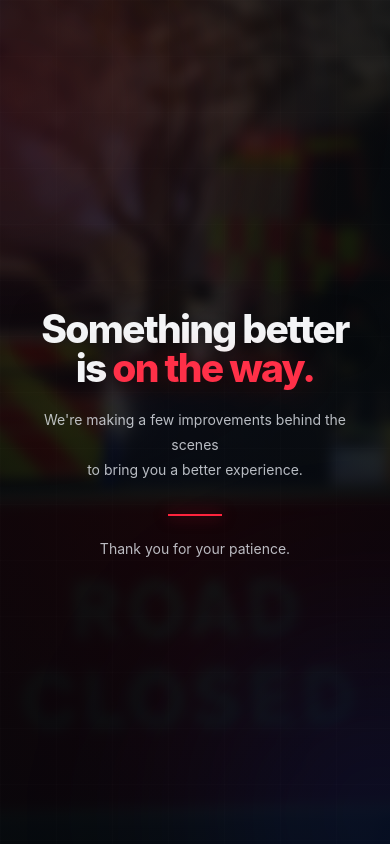
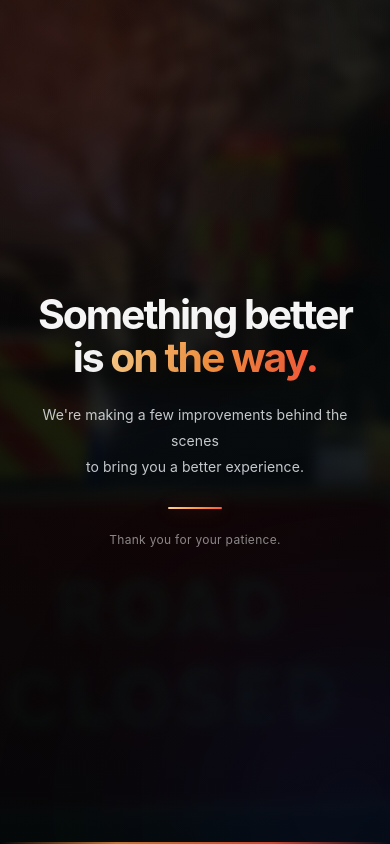
Before and after one commit to swift-sys/oxford-website, a React (Vite) app: page / in a window 390 px wide. Built offline with nearby package versions, Linux system fonts and the light colour scheme.

Commit message:
Refactor maintenance page styles and colors
Updated background colors and styles for maintenance page. Improved responsiveness and adjusted various CSS properties for better visual consistency.

```diff
--- a/src/styles/maintenance.css
+++ b/src/styles/maintenance.css
@@ -1,3 +1,7 @@
+/* ========================================
+   GLOBAL STYLES
+======================================== */
+
 * {
   box-sizing: border-box;
 }
@@ -5,9 +9,13 @@
 html,
 body,
 #root {
-  margin: 0;
   width: 100%;
   min-height: 100%;
+  margin: 0;
+}
+
+html {
+  background: #020706;
 }
 
 body {
@@ -17,13 +25,19 @@ body {
     BlinkMacSystemFont,
     "Segoe UI",
     sans-serif;
-  background: #020b09;
+  background: #020706;
   color: #ffffff;
+  -webkit-font-smoothing: antialiased;
+  -moz-osx-font-smoothing: grayscale;
 }
 
 a {
   color: inherit;
 }
+
+/* ========================================
+   MAIN PAGE
+======================================== */
 
 .maintenance-page {
   position: relative;
@@ -34,61 +48,89 @@ a {
   min-height: 100vh;
   min-height: 100svh;
   overflow: hidden;
-  background: #020b09;
+  background: #020706;
 }
 
-/* Background image */
+/* ========================================
+   BACKGROUND
+======================================== */
+
 .maintenance-background {
   position: absolute;
   z-index: -1;
   inset: 0;
   overflow: hidden;
-  background: #020b09;
+  background: #020706;
+  pointer-events: none;
 }
 
 .maintenance-image {
   position: absolute;
-  inset: -12px;
+  inset: -16px;
   background-image: url("/fire-scene.png");
   background-position: center;
   background-size: cover;
   background-repeat: no-repeat;
-  filter: blur(7px) brightness(0.48) saturate(0.9);
+  filter: blur(7px) brightness(0.43) saturate(0.85);
   transform: scale(1.04);
 }
 
-/* Dark overlay for text readability */
 .maintenance-overlay {
   position: absolute;
   inset: 0;
   background:
     linear-gradient(
       180deg,
-      rgba(2, 7, 12, 0.42) 0%,
-      rgba(2, 7, 12, 0.58) 50%,
-      rgba(2, 7, 12, 0.82) 100%
+      rgba(2, 7, 8, 0.48) 0%,
+      rgba(2, 7, 8, 0.55) 45%,
+      rgba(2, 7, 8, 0.84) 100%
     ),
     linear-gradient(
       90deg,
-      rgba(2, 7, 12, 0.3) 0%,
-      transparent 50%,
-      rgba(2, 7, 12, 0.3) 100%
+      rgba(2, 7, 8, 0.38) 0%,
+      rgba(2, 7, 8, 0.08) 50%,
+      rgba(2, 7, 8, 0.38) 100%
     );
 }
 
-/* Subtle background grid */
+/* ========================================
+   BACKGROUND GRID
+======================================== */
+
 .maintenance-grid {
   position: absolute;
   inset: 0;
   background-image:
-    linear-gradient(rgba(255, 255, 255, 0.03) 1px, transparent 1px),
-    linear-gradient(90deg, rgba(255, 255, 255, 0.03) 1px, transparent 1px);
-  background-size: 56px 56px;
+    linear-gradient(
+      rgba(255, 255, 255, 0.025) 1px,
+      transparent 1px
+    ),
+    linear-gradient(
+      90deg,
+      rgba(255, 255, 255, 0.025) 1px,
+      transparent 1px
+    );
+  background-size: 60px 60px;
   opacity: 0.35;
   pointer-events: none;
+
+  mask-image: linear-gradient(
+    to bottom,
+    rgba(0, 0, 0, 0.7),
+    transparent 90%
+  );
+
+  -webkit-mask-image: linear-gradient(
+    to bottom,
+    rgba(0, 0, 0, 0.7),
+    transparent 90%
+  );
 }
 
-/* Ambient red and blue lighting */
+/* ========================================
+   AMBIENT LIGHTING
+======================================== */
+
 .maintenance-glow {
   position: absolute;
   border-radius: 50%;
@@ -97,103 +139,143 @@ a {
 }
 
 .maintenance-glow-left {
+  top: -160px;
+  left: -140px;
   width: 460px;
   height: 460px;
-  left: -140px;
-  top: -40px;
-  background: rgba(255, 30, 55, 0.2);
+  background: rgba(255, 55, 35, 0.17);
 }
 
 .maintenance-glow-right {
-  width: 380px;
-  height: 380px;
-  right: -120px;
-  bottom: -100px;
-  background: rgba(35, 75, 255, 0.2);
+  right: -150px;
+  bottom: -160px;
+  width: 400px;
+  height: 400px;
+  background: rgba(35, 75, 255, 0.13);
 }
 
-/* Main hero section */
+/* ========================================
+   HERO SECTION
+======================================== */
+
 .maintenance-hero {
   position: relative;
   z-index: 1;
+  display: flex;
   flex: 1;
+  align-items: center;
+  justify-content: center;
+  width: 100%;
   min-height: 100vh;
   min-height: 100svh;
-  display: flex;
-  align-items: center;
-  justify-content: center;
-  padding: 60px 24px;
+  padding: 72px 24px;
+  text-align: center;
 }
 
 .maintenance-content {
   width: 100%;
-  max-width: 900px;
-  text-align: center;
+  max-width: 940px;
+  margin: 0 auto;
   animation: maintenance-fade-in 900ms ease both;
 }
 
-/* Status badge */
-.maintenance-badge {
-  display: inline-flex;
-  align-items: center;
-  gap: 10px;
-  padding: 11px 17px;
-  border: 1px solid rgba(255, 255, 255, 0.18);
-  border-radius: 999px;
-  background: rgba(255, 255, 255, 0.06);
-  color: rgba(255, 255, 255, 0.9);
-  font-size: 10px;
-  font-weight: 600;
-  letter-spacing: 2px;
-  backdrop-filter: blur(14px);
-  -webkit-backdrop-filter: blur(14px);
-}
+/* ========================================
+   MAIN HEADING
+======================================== */
 
-.maintenance-status-dot {
-  width: 7px;
-  height: 7px;
-  flex-shrink: 0;
-  border-radius: 50%;
-  background: #ff243d;
-  box-shadow: 0 0 12px rgba(255, 36, 61, 0.9);
-  animation: maintenance-pulse 1.8s ease-in-out infinite;
-}
-
-/* Heading */
 .maintenance-content h1 {
-  margin: 32px 0 0;
+  margin: 0;
+  color: #f5f5f5;
   font-size: clamp(48px, 7vw, 92px);
-  line-height: 0.98;
-  font-weight: 800;
-  letter-spacing: -0.06em;
-  color: #f3f4f6;
-  text-shadow: 0 5px 35px rgba(0, 0, 0, 0.35);
+  font-weight: 750;
+  letter-spacing: -0.065em;
+  line-height: 1.02;
+  text-shadow: 0 5px 35px rgba(0, 0, 0, 0.3);
+  text-wrap: balance;
 }
 
 .maintenance-content h1 span {
-  color: #ff3048;
-  text-shadow: 0 0 35px rgba(255, 36, 61, 0.25);
+  color: #ff9b45;
+  background: linear-gradient(
+    100deg,
+    #ffd18a 0%,
+    #ff9b45 48%,
+    #ff593d 100%
+  );
+  background-clip: text;
+  -webkit-background-clip: text;
+  -webkit-text-fill-color: transparent;
 }
 
-/* Description */
-.maintenance-content p {
-  margin: 26px 0 0;
-  font-size: clamp(16px, 1.6vw, 20px);
+/* ========================================
+   DESCRIPTION
+======================================== */
+
+.maintenance-description {
+  margin: 28px 0 0;
+  color: rgba(238, 241, 245, 0.82);
+  font-size: clamp(16px, 1.6vw, 19px);
   font-weight: 400;
-  line-height: 1.8;
-  color: rgba(235, 238, 245, 0.78);
+  line-height: 1.9;
+  letter-spacing: 0.005em;
 }
 
-/* Accent divider */
+/* ========================================
+   DIVIDER
+======================================== */
+
 .maintenance-divider {
-  width: 54px;
-  height: 2px;
-  margin: 32px auto 0;
-  background: #ff243d;
-  box-shadow: 0 0 15px rgba(255, 36, 61, 0.6);
+  width: 64px;
+  height: 3px;
+  margin: 34px auto 22px;
+  border-radius: 999px;
+  background: linear-gradient(
+    90deg,
+    #ffd18a,
+    #ff9b45,
+    #ff593d
+  );
+  box-shadow: 0 0 18px rgba(255, 126, 58, 0.35);
 }
 
-/* Animations */
+/* ========================================
+   FOOTER
+======================================== */
+
+.maintenance-footer {
+  margin: 0;
+  color: rgba(255, 255, 255, 0.52);
+  font-size: 13px;
+  font-weight: 400;
+  letter-spacing: 0.025em;
+  line-height: 1.8;
+}
+
+/* ========================================
+   BOTTOM ACCENT
+======================================== */
+
+.maintenance-bottom-line {
+  position: absolute;
+  z-index: 2;
+  right: 0;
+  bottom: 0;
+  left: 0;
+  height: 2px;
+  background: linear-gradient(
+    90deg,
+    transparent 0%,
+    rgba(255, 155, 69, 0.75) 30%,
+    rgba(255, 89, 61, 0.8) 70%,
+    transparent 100%
+  );
+  pointer-events: none;
+}
+
+/* ========================================
+   ANIMATIONS
+======================================== */
+
 @keyframes maintenance-fade-in {
   from {
     opacity: 0;
@@ -206,20 +288,10 @@ a {
   }
 }
 
-@keyframes maintenance-pulse {
-  0%,
-  100% {
-    opacity: 1;
-    box-shadow: 0 0 12px rgba(255, 36, 61, 0.9);
-  }
+/* ========================================
+   TABLET
+======================================== */
 
-  50% {
-    opacity: 0.55;
-    box-shadow: 0 0 4px rgba(255, 36, 61, 0.4);
-  }
-}
-
-/* Responsive styles */
 @media (max-width: 768px) {
   .maintenance-image {
     background-position: 55% center;
@@ -227,50 +299,155 @@ a {
   }
 
   .maintenance-glow-left {
-    width: 300px;
-    height: 300px;
+    top: -100px;
+    left: -120px;
+    width: 320px;
+    height: 320px;
   }
 
   .maintenance-glow-right {
-    width: 260px;
-    height: 260px;
+    right: -100px;
+    bottom: -100px;
+    width: 280px;
+    height: 280px;
   }
 
   .maintenance-hero {
-    padding: 40px 20px;
+    padding: 48px 24px;
+  }
+
+  .maintenance-content {
+    max-width: 650px;
   }
 
   .maintenance-content h1 {
-    margin-top: 28px;
-    font-size: clamp(42px, 9vw, 68px);
-    letter-spacing: -0.045em;
+    font-size: clamp(42px, 8.5vw, 68px);
+    letter-spacing: -0.05em;
   }
 
-  .maintenance-content p {
-    margin-top: 20px;
-    font-size: 15px;
+  .maintenance-description {
+    margin-top: 22px;
+    font-size: 16px;
+    line-height: 1.8;
   }
 }
 
-@media (max-width: 420px) {
-  .maintenance-badge {
-    padding: 10px 13px;
-    font-size: 9px;
-    letter-spacing: 1.5px;
+/* ========================================
+   MOBILE
+======================================== */
+
+@media (max-width: 480px) {
+  .maintenance-image {
+    inset: -10px;
+    background-position: 56% center;
+    filter: blur(6px) brightness(0.36) saturate(0.8);
+  }
+
+  .maintenance-overlay {
+    background:
+      linear-gradient(
+        180deg,
+        rgba(2, 7, 8, 0.5) 0%,
+        rgba(2, 7, 8, 0.65) 55%,
+        rgba(2, 7, 8, 0.88) 100%
+      ),
+      linear-gradient(
+        90deg,
+        rgba(2, 7, 8, 0.22),
+        transparent 50%,
+        rgba(2, 7, 8, 0.22)
+      );
+  }
+
+  .maintenance-grid {
+    background-size: 42px 42px;
+    opacity: 0.25;
+  }
+
+  .maintenance-hero {
+    padding: 40px 22px;
+  }
+
+  .maintenance-content {
+    max-width: 100%;
   }
 
   .maintenance-content h1 {
-    font-size: clamp(38px, 10vw, 48px);
+    font-size: clamp(38px, 10.5vw, 50px);
+    letter-spacing: -0.05em;
+    line-height: 1.06;
   }
 
-  .maintenance-content p {
+  .maintenance-description {
+    margin-top: 22px;
     font-size: 14px;
+    line-height: 1.85;
+  }
+
+  .maintenance-divider {
+    width: 54px;
+    height: 2px;
+    margin-top: 28px;
+    margin-bottom: 20px;
+  }
+
+  .maintenance-footer {
+    font-size: 12px;
   }
 }
 
+/* ========================================
+   VERY SMALL SCREENS
+======================================== */
+
+@media (max-width: 360px) {
+  .maintenance-hero {
+    padding-right: 18px;
+    padding-left: 18px;
+  }
+
+  .maintenance-content h1 {
+    font-size: 36px;
+  }
+
+  .maintenance-description {
+    font-size: 13px;
+  }
+}
+
+/* ========================================
+   LANDSCAPE MOBILE
+======================================== */
+
+@media (max-height: 500px) and (orientation: landscape) {
+  .maintenance-hero {
+    min-height: 100svh;
+    padding-top: 32px;
+    padding-bottom: 32px;
+  }
+
+  .maintenance-content h1 {
+    font-size: clamp(36px, 6vw, 54px);
+  }
+
+  .maintenance-description {
+    margin-top: 14px;
+    font-size: 14px;
+    line-height: 1.6;
+  }
+
+  .maintenance-divider {
+    margin-top: 18px;
+    margin-bottom: 12px;
+  }
+}
+
+/* ========================================
+   ACCESSIBILITY
+======================================== */
+
 @media (prefers-reduced-motion: reduce) {
-  .maintenance-content,
-  .maintenance-status-dot {
+  .maintenance-content {
     animation: none;
   }
 }
```
